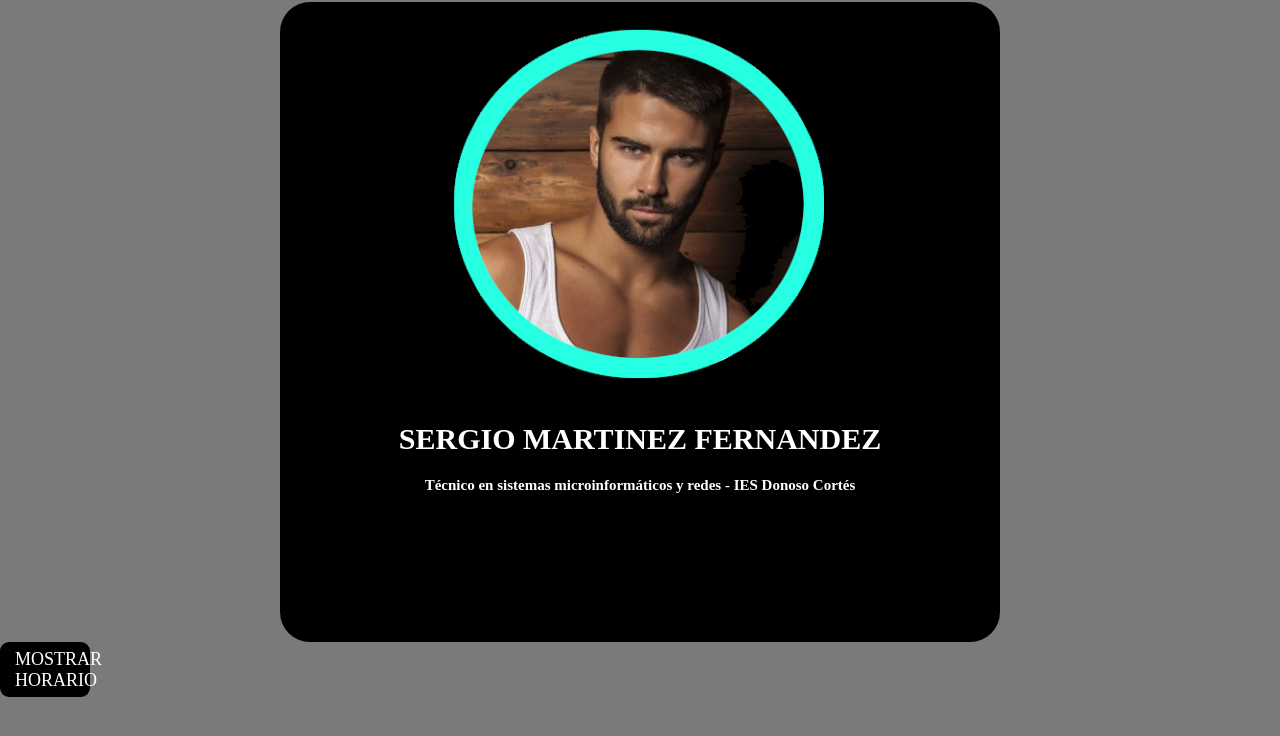
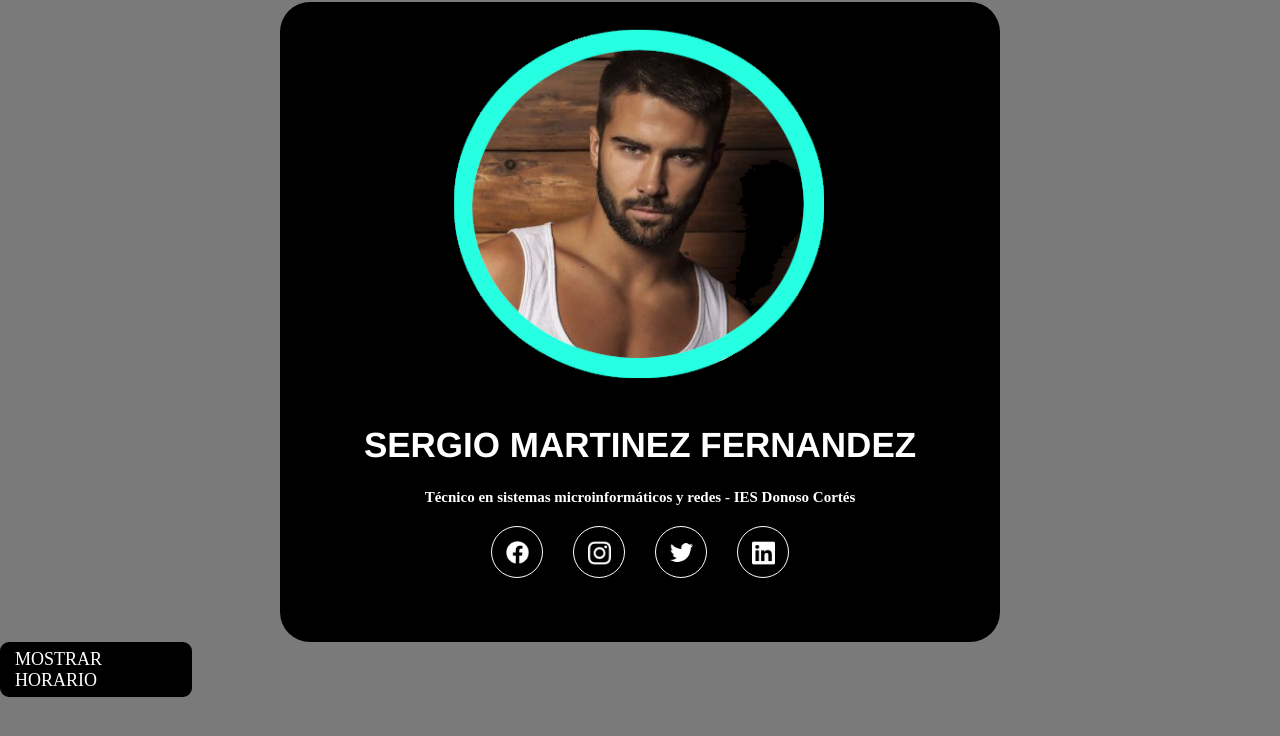
Before and after one commit to sergiopirre/Portfolio.github.io, a plain HTML site: page index.html in a window 1280 px wide. Shown: the part 118-854 px from the top of the page. Drawn offline with Linux system fonts and the light colour scheme; grey boxes are pictures that could not be loaded.

Commit message:
Add files via upload

```diff
--- a/css/index.css
+++ b/css/index.css
@@ -15,11 +15,11 @@
 }
 .nombre {
     text-align: center;
-    font-size: 3em;
+    font-size: 3.5em;
     color: #ffffff;
+    font-family: 'Franklin Gothic Medium', 'Arial Narrow', Arial, sans-serif;
 }
 .subtitulo {
-    margin-top: 1em;
     text-align: center;
     color: #ffffff;
 }
@@ -30,7 +30,7 @@
     border: 0;
 }
 .btnHorario {
-    width: 7vw;
+    width: 15vw;
     display: block;
     color: #ffffff;
     font-size: 1.8em;
@@ -40,3 +40,35 @@
     text-transform: uppercase;
     text-decoration: none;
 }
+/*Iconos del perfil*/
+.iconosPerfil {
+    display: flex;
+    justify-content: center;
+    align-items: center;
+    margin-bottom: 1em;
+}
+.iconos {
+    height: 5.2em;
+    width: 5.2em;
+    border-radius: 5.2em;
+    border: 1px solid white;
+    background-image: url(../img/facebook.jpg);
+    background-position: center;
+    background-size: 45%;
+    background-repeat: no-repeat;
+    margin: 1.5em;
+    margin-top: 2em;
+    background-color: rgb(0, 0, 0);
+}
+.iconos:hover {
+    filter: invert(1);
+}
+.iconos:nth-of-type(2) { /*Cambiar de ul*/
+    background-image: url(../img/instagram.jpg);
+}
+.iconos:nth-of-type(3) {
+    background-image: url(../img/twitter.jpg);
+}
+.iconos:nth-of-type(4) {
+    background-image: url(../img/linkedin.jpg);
+}
--- a/index.html
+++ b/index.html
@@ -29,6 +29,12 @@
             <img src="./img/sergio.png" alt="Sergio" loading="lazy" class="imgUsuario">
             <h1 class="nombre">SERGIO MARTINEZ FERNANDEZ</h1>
             <h2 class="subtitulo">Técnico en sistemas microinformáticos y redes - IES Donoso Cortés</h2>
+            <div class="iconosPerfil">
+                <a href="#" class="iconos"></a>
+                <a href="#" class="iconos"></a>
+                <a href="#" class="iconos"></a>
+                <a href="#" class="iconos"></a>
+            </div>
         </div>
         <a href="./proyectoslenguaje/horario.html" target="Horario-Maps" class="btnHorario">Mostrar horario</a>
         <iframe src="https://www.google.com/maps/embed?pb=!1m14!1m8!1m3!1d6200.308122119474!2d-6.01542!3d39.011799!3m2!1i1024!2i768!4f13.1!3m3!1m2!1s0xd144890ec9e7c43%3A0x7614db9bf525e4c9!2s06410%20Santa%20Amalia%2C%20Badajoz!5e0!3m2!1ses!2ses!4v1700849524524!5m2!1ses!2ses" allowfullscreen="" loading="lazy" referrerpolicy="no-referrer-when-downgrade" name="Horario-Maps" class="iframe-horario"></iframe>
```
Also changed, not shown: img/imgBodyIndex.jpg (added).
